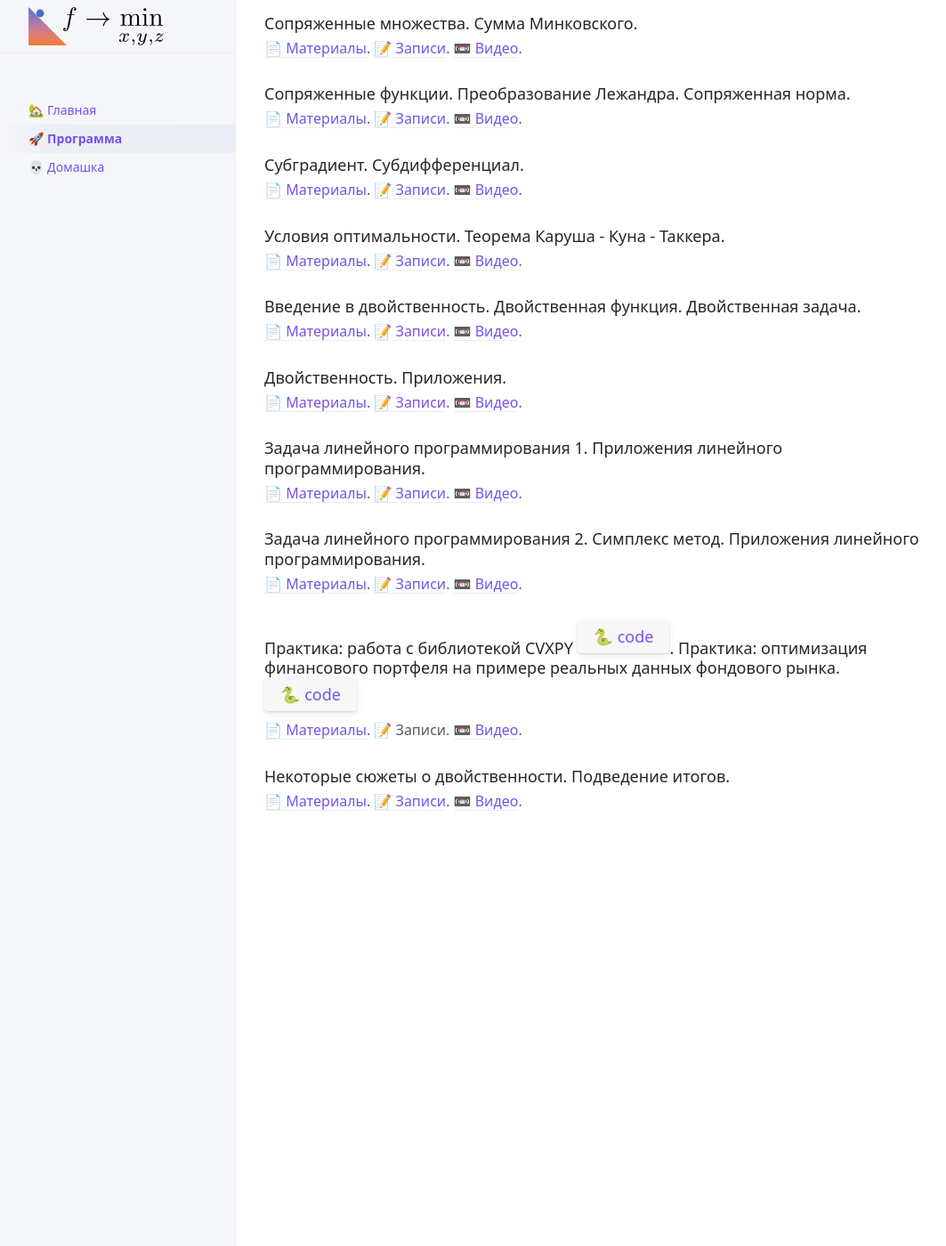
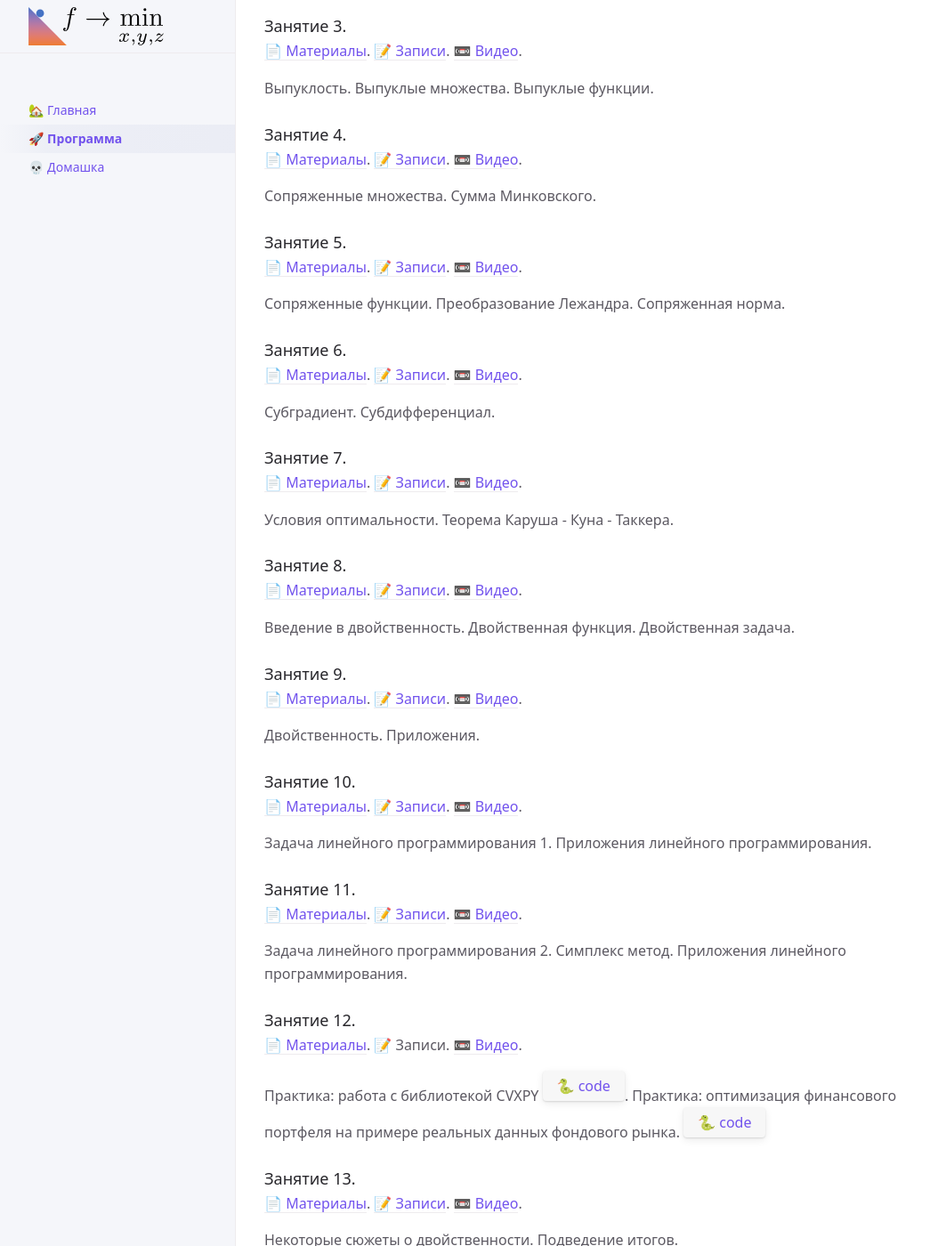
Before and after one commit to MerkulovDaniil/mipt21, a Jekyll site: the page built from program.md, in a window 1280 px wide and 1400 px high, scrolled down 324 px. Shown: the whole window at 89% size, without its empty margins (107-1170 px from the left). Built offline with Jekyll 4.4.1, drawn with Linux system fonts in a browser that asks for light colours; our own code applies the rules of GitHub Pages for plain Markdown files; a script that is not in the unit is left out; before the commit the page ends 1285 px from its top, so only the background shows below that; some of the changed text lies outside the part shown.

Commit message:
Update program.md

```diff
--- a/program.md
+++ b/program.md
@@ -3,42 +3,81 @@ title: 🚀 Программа
 nav_order: 2
 ---
 
-### Вводное занятие. Обзор практических задач оптимизации.
+### Занятие 1.
+
 [📄 Материалы](/presentations/1.pdf). [📝 Записи](/notes/1.pdf). [📼 Видео](https://youtu.be/5agEaBfyi0c).
 
-### Матрично-векторное дифференцирование.
+Вводное занятие. Обзор практических задач оптимизации.
+
+
+### Занятие 2.
+
 [📄 Материалы](/presentations/2.pdf). [📝 Записи](/notes/2.pdf). [📼 Видео](https://youtu.be/_CaZYpzRcPg).
 
-### Выпуклость. Выпуклые множества. Выпуклые функции.
+Матрично-векторное дифференцирование.
+
+### Занятие 3.
+
 [📄 Материалы](/presentations/3.pdf). [📝 Записи](/notes/3.pdf). [📼 Видео](https://youtu.be/qio9PZyIFmA).
 
-### Сопряженные множества. Сумма Минковского.
+Выпуклость. Выпуклые множества. Выпуклые функции.
+
+### Занятие 4.
+
 [📄 Материалы](/presentations/4.pdf). [📝 Записи](/notes/4.pdf). [📼 Видео](https://youtu.be/dxdBkaGxt6w).
 
-### Сопряженные функции. Преобразование Лежандра. Сопряженная норма.
+Сопряженные множества. Сумма Минковского.
+
+### Занятие 5.
+
 [📄 Материалы](/presentations/5.pdf). [📝 Записи](/notes/5.pdf). [📼 Видео](https://youtu.be/hQ_OIs6BINc).
 
-### Субградиент. Субдифференциал.
+Сопряженные функции. Преобразование Лежандра. Сопряженная норма.
+
+### Занятие 6.
+
 [📄 Материалы](/presentations/6.pdf). [📝 Записи](/notes/6.pdf). [📼 Видео](https://youtu.be/cr4D50lrHg8).
 
-### Условия оптимальности. Теорема Каруша - Куна - Таккера.
+Субградиент. Субдифференциал.
+
+### Занятие 7.
+
 [📄 Материалы](/presentations/7.pdf). [📝 Записи](/notes/7.pdf). [📼 Видео](https://youtu.be/jMSoc_A-bes).
 
-### Введение в двойственность. Двойственная функция. Двойственная задача.
+Условия оптимальности. Теорема Каруша - Куна - Таккера.
+
+### Занятие 8.
+
 [📄 Материалы](/presentations/8.pdf). [📝 Записи](/notes/8.pdf). [📼 Видео](https://youtu.be/PBdrv5Bi2oU).
 
-### Двойственность. Приложения.
+Введение в двойственность. Двойственная функция. Двойственная задача.
+
+### Занятие 9.
+
 [📄 Материалы](/presentations/9.pdf). [📝 Записи](/notes/9.pdf). [📼 Видео](https://youtu.be/4pXoE0ges7A).
 
-### Задача линейного программирования 1. Приложения линейного программирования.
+Двойственность. Приложения.
+
+### Занятие 10.
+
 [📄 Материалы](/presentations/10.pdf). [📝 Записи](/notes/10.pdf). [📼 Видео](https://youtu.be/_TLPGdwvmys).
 
-### Задача линейного программирования 2. Симплекс метод. Приложения линейного программирования.
+Задача линейного программирования 1. Приложения линейного программирования.
+
+### Занятие 11.
+
 [📄 Материалы](/presentations/10.pdf). [📝 Записи](/notes/11.pdf). [📼 Видео](https://youtu.be/-gYb_3CPgI0).
 
-### Практика: работа с библиотекой CVXPY [🐍 code](https://colab.research.google.com/github/MerkulovDaniil/mipt21/blob/main/notebooks/CVXPY_exercises.ipynb){: .btn}. Практика: оптимизация финансового портфеля на примере реальных данных фондового рынка.  [🐍 code](https://colab.research.google.com/github/MerkulovDaniil/mipt21/blob/main/notebooks/Portfolio_optimization.ipynb){: .btn}
+Задача линейного программирования 2. Симплекс метод. Приложения линейного программирования.
+
+### Занятие 12.
 
 [📄 Материалы](/presentations/12.pdf). 📝 Записи. [📼 Видео](https://youtu.be/ueflq-3dxOE).
 
-### Некоторые сюжеты о двойственности. Подведение итогов.
+Практика: работа с библиотекой CVXPY [🐍 code](https://colab.research.google.com/github/MerkulovDaniil/mipt21/blob/main/notebooks/CVXPY_exercises.ipynb){: .btn}. Практика: оптимизация финансового портфеля на примере реальных данных фондового рынка.  [🐍 code](https://colab.research.google.com/github/MerkulovDaniil/mipt21/blob/main/notebooks/Portfolio_optimization.ipynb){: .btn}
+
+### Занятие 13.
+
 [📄 Материалы](/presentations/13.pdf). [📝 Записи](/notes/13.pdf). [📼 Видео](https://youtu.be/AmxQyHcrSf4).
+
+Некоторые сюжеты о двойственности. Подведение итогов.
```
